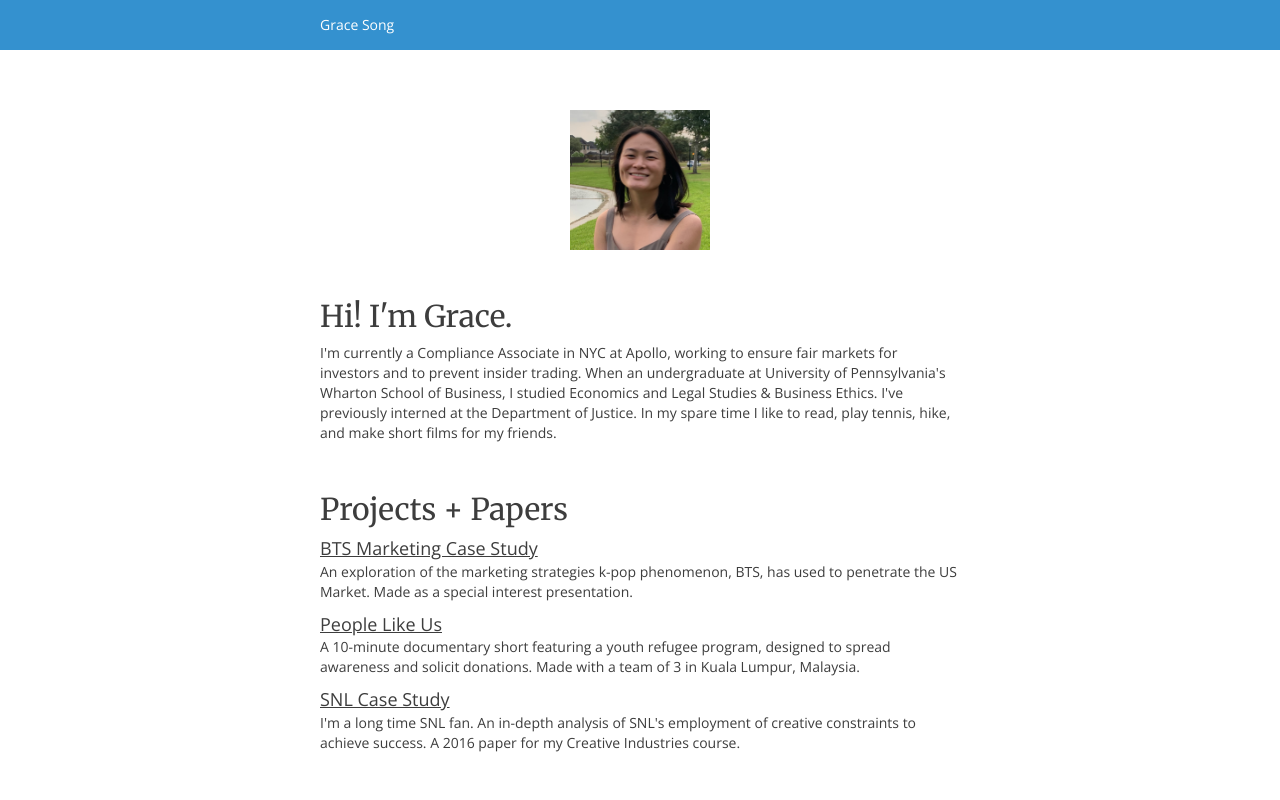
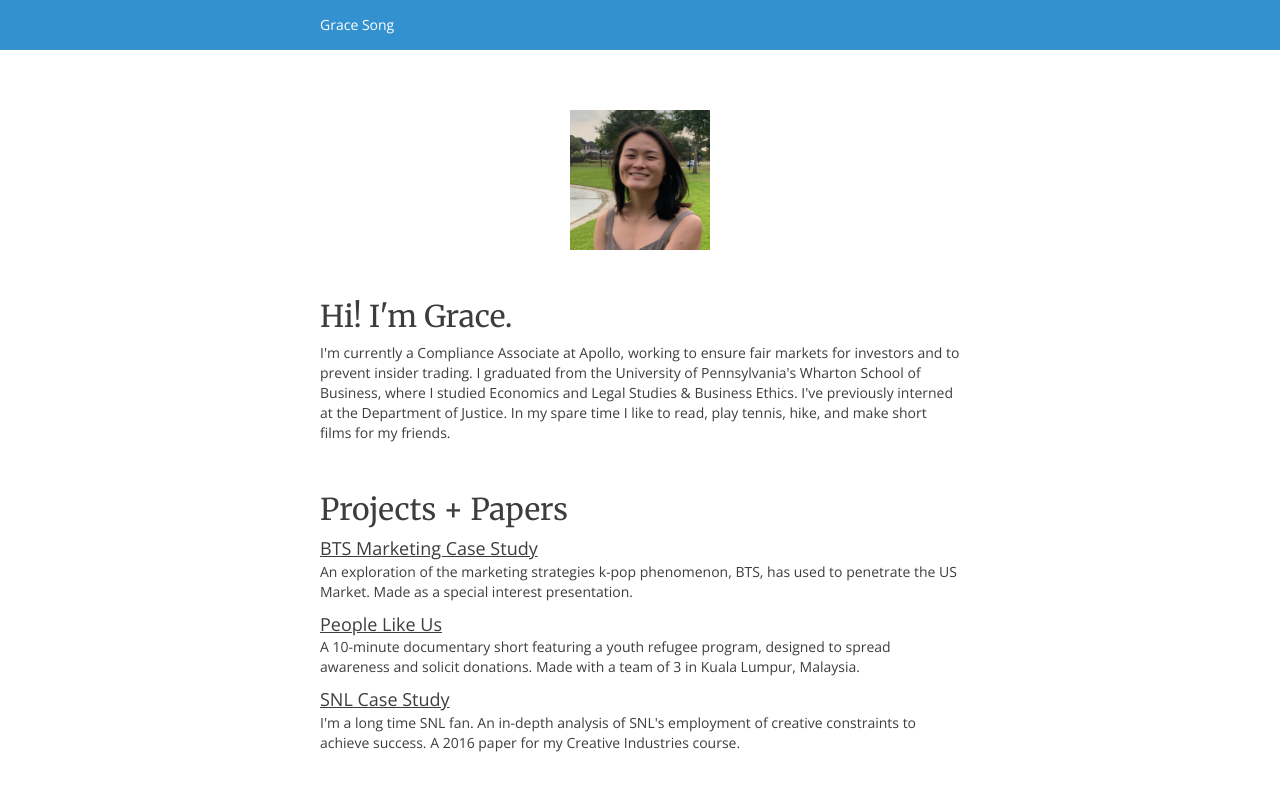
Before and after one commit to Grace-Song/Grace-Song.github.io, a plain HTML site: page index.html in a window 1280 px wide. Shown: the top 800 px of the page. Drawn offline with nearby package versions, Linux system fonts and the light colour scheme.

Commit message:
Update index.html

```diff
--- a/index.html
+++ b/index.html
@@ -46,8 +46,8 @@
 
       <img src="IMG_328.jpeg" class="fix-head-spacing" id="what-the-fuck-happened">
       <h3 class="default-header" id="about">Hi! I'm Grace.</h3>
-      <p>I'm currently a Compliance Associate in NYC at Apollo, working to ensure fair markets for investors and to prevent insider trading.
-	      When an undergraduate at University of Pennsylvania's Wharton School of Business, I studied Economics and Legal Studies & Business Ethics. I've previously interned at the Department of Justice. In my spare time I like to read, play tennis, hike, and make short films for my friends.</p>
+      <p>I'm currently a Compliance Associate at Apollo, working to ensure fair markets for investors and to prevent insider trading.
+	      I graduated from the University of Pennsylvania's Wharton School of Business, where I studied Economics and Legal Studies & Business Ethics. I've previously interned at the Department of Justice. In my spare time I like to read, play tennis, hike, and make short films for my friends.</p>
 
 			<h3 class="default-header">Projects + Papers</h3>
 
```
